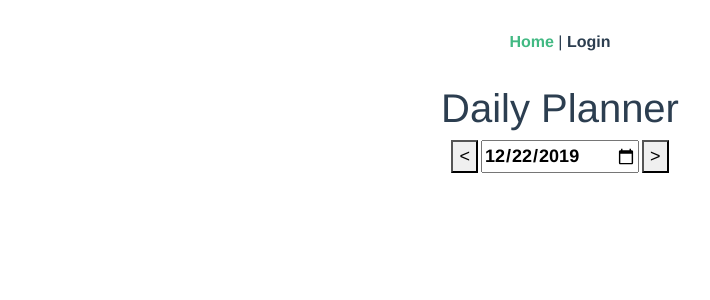
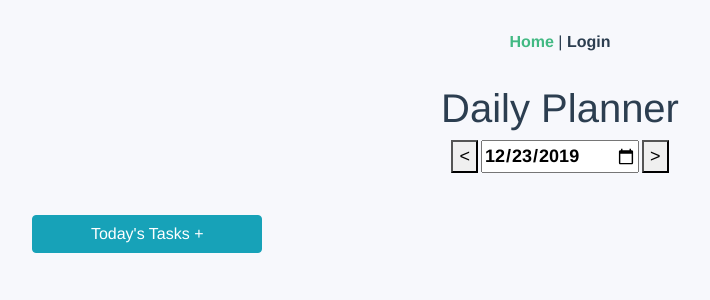
Before and after one commit to srad1292/daily-planner-ui, a Vue app: page /#/ in a window 1280 px wide. Shown: the top 300 px of the page, without its empty margins (80-790 px from the left). Built offline with nearby package versions, Linux system fonts and the light colour scheme.

Commit message:
Added daily task collapsible with frontend data stubbed in

```diff
--- a/public/index.html
+++ b/public/index.html
@@ -1,5 +1,5 @@
 <!DOCTYPE html>
-<html lang="en">
+<html lang="en" style="height: 100%;">
   <head>
     <meta charset="utf-8">
     <meta http-equiv="X-UA-Compatible" content="IE=edge">
@@ -7,7 +7,7 @@
     <link rel="icon" href="<%= BASE_URL %>favicon.ico">
     <title>daily-planner-ui</title>
   </head>
-  <body>
+  <body style="height: 100%;">
     <noscript>
       <strong>We're sorry but daily-planner-ui doesn't work properly without JavaScript enabled. Please enable it to continue.</strong>
     </noscript>
--- a/src/App.vue
+++ b/src/App.vue
@@ -15,6 +15,8 @@
   -moz-osx-font-smoothing: grayscale;
   text-align: center;
   color: #2c3e50;
+  background-color: #f7f8fc;
+  height: 100%
 }
 
 #nav {
--- a/src/views/Home.vue
+++ b/src/views/Home.vue
@@ -14,6 +14,34 @@
         Loading for: {{pickerDate}}
       </div>
     </template>
+
+    <b-container id="main-content">
+      <b-row>
+        <b-col cols="3">
+          <b-button v-b-toggle.todays-tasks variant="info" class="m-1 collapse-button" v-on:click.stop.prevent="updateDailyIcon()">Today's Tasks {{dailyIcon}}</b-button>
+
+          <b-collapse id="todays-tasks" class="collapse-content">
+            <ul>
+              <li v-for="task in dailyTasks" v-bind:key="task.id">{{task}}</li>
+            </ul>
+            <form id="daily-task-form">
+              <b-input-group>
+                <b-form-input name="daily-task-input" id="daily-task-input" type="text" v-model="newDailyTask" :disabled="loading"></b-form-input>
+                <b-input-group-append>
+                  <b-button variant="success" v-on:click.stop.prevent="addDailyTask()" :disabled="newDailyTask.length === 0 || loading">Add Task</b-button>
+                </b-input-group-append>
+              </b-input-group>
+            </form>
+          </b-collapse>
+        </b-col>
+
+        <b-col></b-col>
+
+        <b-col cols="8">
+
+        </b-col>
+      </b-row>
+    </b-container>
   </div>
 </template>
 
@@ -26,10 +54,34 @@ import moment from "moment";
 export default class Home extends Vue {
   pickerDate: string;
   loading: boolean = false;
+  dailyIcon: string;
+  dailyTasks: string[];
+  newDailyTask: string;
 
   constructor() {
     super();
-    this.pickerDate = "2019-12-22";
+    this.pickerDate = moment().format("YYYY-MM-DD");
+    this.dailyIcon = "+";
+    this.dailyTasks = ["Daily Task Feature", "To Do List", "Get Taco Bell"];
+    this.newDailyTask = "";
+  }
+
+  updateDailyIcon() {
+    this.dailyIcon = this.dailyIcon === "+" ? "-" : "+";
+  }
+
+  addDailyTask() {
+    if (this.newDailyTask.length > 0) {
+      this.loading = true;
+      let delay = (time: number) => (result: any) => new Promise(resolve => setTimeout(() => resolve(result), time));
+      Promise.resolve("Data")
+        .then(delay(1500))
+        .then(result => {
+          this.dailyTasks.push(this.newDailyTask);
+          this.newDailyTask = "";
+          this.loading = false
+        });
+    }
   }
 
   updateDate(direction: string) {
@@ -51,11 +103,15 @@ export default class Home extends Vue {
     Promise.resolve("Data")
       .then(delay(1500))
       .then(result => this.loading = false);
-    }
+  }
 }
 </script>
 
 <style scoped>
+
+ul {
+  text-align: left;
+}
 
 .date-container {
   display: block;
@@ -71,9 +127,36 @@ export default class Home extends Vue {
   font-size: large;
 }
 
+.collapse-button {
+  width: 94%;
+}
+
+.collapse-content {
+  width: 94%;
+  margin-left: 3%;
+  border: 1px solid #17a2b8;;
+}
+
+#home {
+  background-color: #f7f8fc;
+}
+
 #date-input {
   font-weight: bold;
   font-size: large;
 }
 
+#main-content {
+  max-width: 100%;
+  width: 86%;
+  margin-left: 7%;
+  margin-top: 3%;
+}
+
+#daily-task-form {
+  width: 94%;
+  margin-left: 3%;
+  margin-bottom: 2px;
+}
+
 </style>
```
